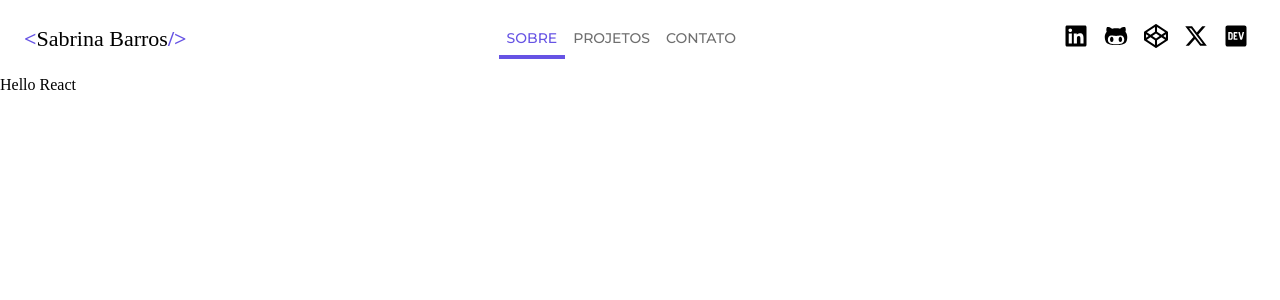
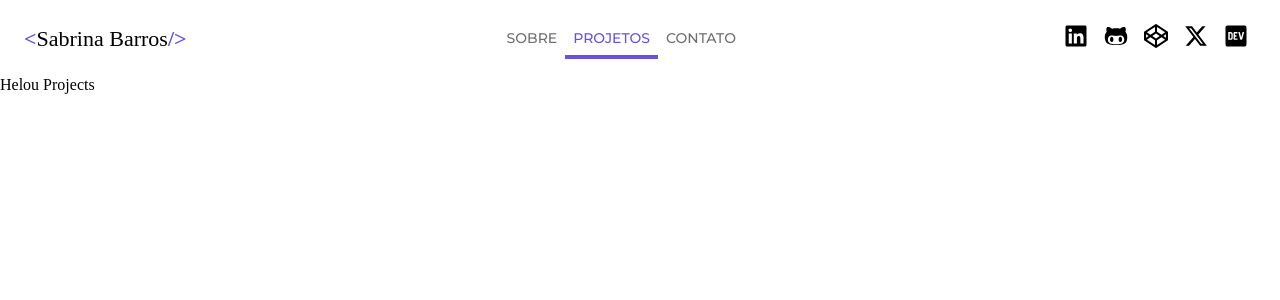
Before and after one commit to SabrinaBarros/sabrinabarros.github.io, a React (Vite) app in the folder vite-project/: page /projetos in a window 1280 px wide. Shown: the top 300 px of the page. Built offline with nearby package versions, Linux system fonts and the light colour scheme; a web font is replaced by a local one.

Commit message:
feat: add react router

```diff
--- a/vite-project/package.json
+++ b/vite-project/package.json
@@ -11,7 +11,8 @@
   },
   "dependencies": {
     "react": "^18.2.0",
-    "react-dom": "^18.2.0"
+    "react-dom": "^18.2.0",
+    "react-router-dom": "^6.22.3"
   },
   "devDependencies": {
     "@types/react": "^18.2.64",
--- a/vite-project/src/App.jsx
+++ b/vite-project/src/App.jsx
@@ -1,11 +1,20 @@
 import Header from './components/Header/Header.jsx'
+import About from './views/About/About.jsx'
+import Projects from './views/Projects/Projects.jsx'
+import {Routes, Route} from "react-router-dom"
 
 const App = () => {
 
   return (
     <>
-    <Header />
-      Hello React
+      <Header />
+
+      <main>
+        <Routes>
+          <Route path="/" element={<About/>}/>
+          <Route path="/projetos" element={<Projects/>}/>
+        </Routes>
+      </main>
     </>
   )
 }
--- a/vite-project/src/components/Header/Header.jsx
+++ b/vite-project/src/components/Header/Header.jsx
@@ -1,26 +1,27 @@
-import './header.css';
+import './header.css'
+import {NavLink} from "react-router-dom"
 
 const Header = () => {
 
   return (
-    <header class="header">
+    <header className="header">
 
-      <a href="index.html" class="header__logo"><b>&lt;</b>Sabrina Barros<b>/&gt;</b></a>
+      <a href="index.html" className="header__logo"><b>&lt;</b>Sabrina Barros<b>/&gt;</b></a>
 
       <nav>
-        <ul class="header__menu">
-          <li class="menu__item"><a title="Sobre" href="index.html" class="menu__item__link menu__item__link--current">Sobre</a></li>
-          <li class="menu__item"><a title="Projetos" href="projetos.html" class="menu__item__link">Projetos</a></li>
-          <li class="menu__item"><a title="Contato" href="contato.html" class="menu__item__link">Contato</a></li>
+        <ul className="header__menu">
+          <li className="menu__item"><NavLink to="/" title="Sobre" className={({isActive}) => isActive ? 'menu__item__link menu__item__link--current' : 'menu__item__link'}>Sobre</NavLink></li>
+          <li className="menu__item"><NavLink to="/projetos" title="Projetos" className={({isActive}) => isActive ? 'menu__item__link menu__item__link--current' : 'menu__item__link'}>Projetos</NavLink></li>
+          <li className="menu__item"><NavLink to="/contato" title="Contato" className={({isActive}) => isActive ? 'menu__item__link menu__item__link--current' : 'menu__item__link'}>Contato</NavLink></li>
         </ul>
       </nav>
 
-      <ul class="social-list">
-        <li class="social-item"><a title="Linkedin" target="_blank" href="https://www.linkedin.com/in/saazbarros/"><svg width="24" height="24" xmlns="http://www.w3.org/2000/svg" viewBox="0 0 448 512"><path d="M416 32H31.9C14.3 32 0 46.5 0 64.3v383.4C0 465.5 14.3 480 31.9 480H416c17.6 0 32-14.5 32-32.3V64.3c0-17.8-14.4-32.3-32-32.3zM135.4 416H69V202.2h66.5V416zm-33.2-243c-21.3 0-38.5-17.3-38.5-38.5S80.9 96 102.2 96c21.2 0 38.5 17.3 38.5 38.5 0 21.3-17.2 38.5-38.5 38.5zm282.1 243h-66.4V312c0-24.8-.5-56.7-34.5-56.7-34.6 0-39.9 27-39.9 54.9V416h-66.4V202.2h63.7v29.2h.9c8.9-16.8 30.6-34.5 62.9-34.5 67.2 0 79.7 44.3 79.7 101.9V416z"/></svg></a></li>
-        <li class="social-item"><a title="GitHub" target="_blank" href="https://github.com/SabrinaBarros"><svg width="24" height="24" xmlns="http://www.w3.org/2000/svg" viewBox="0 0 480 512"><path d="M186.1 328.7c0 20.9-10.9 55.1-36.7 55.1s-36.7-34.2-36.7-55.1 10.9-55.1 36.7-55.1 36.7 34.2 36.7 55.1zM480 278.2c0 31.9-3.2 65.7-17.5 95-37.9 76.6-142.1 74.8-216.7 74.8-75.8 0-186.2 2.7-225.6-74.8-14.6-29-20.2-63.1-20.2-95 0-41.9 13.9-81.5 41.5-113.6-5.2-15.8-7.7-32.4-7.7-48.8 0-21.5 4.9-32.3 14.6-51.8 45.3 0 74.3 9 108.8 36 29-6.9 58.8-10 88.7-10 27 0 54.2 2.9 80.4 9.2 34-26.7 63-35.2 107.8-35.2 9.8 19.5 14.6 30.3 14.6 51.8 0 16.4-2.6 32.7-7.7 48.2 27.5 32.4 39 72.3 39 114.2zm-64.3 50.5c0-43.9-26.7-82.6-73.5-82.6-18.9 0-37 3.4-56 6-14.9 2.3-29.8 3.2-45.1 3.2-15.2 0-30.1-.9-45.1-3.2-18.7-2.6-37-6-56-6-46.8 0-73.5 38.7-73.5 82.6 0 87.8 80.4 101.3 150.4 101.3h48.2c70.3 0 150.6-13.4 150.6-101.3zm-82.6-55.1c-25.8 0-36.7 34.2-36.7 55.1s10.9 55.1 36.7 55.1 36.7-34.2 36.7-55.1-10.9-55.1-36.7-55.1z"/></svg></a></li>
-        <li class="social-item"><a title="CodePen" target="_blank" href="https://codepen.io/SabrinaBarros"><svg width="24" height="24" xmlns="http://www.w3.org/2000/svg" viewBox="0 0 512 512"><path d="M502.3 159.7l-234-156c-8-4.9-16.5-5-24.6 0l-234 156C3.7 163.7 0 170.8 0 178v156c0 7.1 3.7 14.3 9.7 18.3l234 156c8 4.9 16.5 5 24.6 0l234-156c6-4 9.7-11.1 9.7-18.3V178c0-7.1-3.7-14.3-9.7-18.3zM278 63.1l172.3 114.9-76.9 51.4L278 165.7V63.1zm-44 0v102.6l-95.4 63.7-76.9-51.4L234 63.1zM44 219.1l55.1 36.9L44 292.8v-73.7zm190 229.7L61.7 334l76.9-51.4L234 346.3v102.6zm22-140.9l-77.7-52 77.7-52 77.7 52-77.7 52zm22 140.9V346.3l95.4-63.7 76.9 51.4L278 448.8zm190-156l-55.1-36.9L468 219.1v73.7z"/></svg></a></li>
-        <li class="social-item"><a title="X | Twitter" target="_blank" href="https://twitter.com/SabrnaBarrosDev"><svg width="24" height="24" xmlns="http://www.w3.org/2000/svg" viewBox="0 0 512 512"><path d="M389.2 48h70.6L305.6 224.2 487 464H345L233.7 318.6 106.5 464H35.8L200.7 275.5 26.8 48H172.4L272.9 180.9 389.2 48zM364.4 421.8h39.1L151.1 88h-42L364.4 421.8z"/></svg></a></li>
-        <li class="social-item"><a title="Dev.to" target="_blank" href="https://dev.to/sabrinabarros" ><svg width="24" height="24" xmlns="http://www.w3.org/2000/svg" viewBox="0 0 448 512"><path d="M120.1 208.3c-3.9-2.9-7.8-4.4-11.7-4.4H91v104.5h17.5c3.9 0 7.8-1.5 11.7-4.4 3.9-2.9 5.8-7.3 5.8-13.1v-69.7c0-5.8-2-10.2-5.8-13.1zM404.1 32H43.9C19.7 32 .1 51.6 0 75.8v360.4C.1 460.4 19.7 480 43.9 480h360.2c24.2 0 43.8-19.6 43.9-43.8V75.8c-.1-24.2-19.7-43.8-43.9-43.8zM154.2 291.2c0 18.8-11.6 47.3-48.4 47.3h-46.4V173h47.4c35.4 0 47.4 28.5 47.4 47.3l0 70.9zm100.7-88.7H201.6v38.4h32.6v29.6H201.6v38.4h53.3v29.6h-62.2c-11.2 .3-20.4-8.5-20.7-19.7V193.7c-.3-11.2 8.6-20.4 19.7-20.7h63.2l0 29.5zm103.6 115.3c-13.2 30.8-36.9 24.6-47.4 0l-38.5-144.8h32.6l29.7 113.7 29.6-113.7h32.6l-38.5 144.8z"/></svg></a></li>
+      <ul className="social-list">
+        <li className="social-item"><a title="Linkedin" target="_blank" href="https://www.linkedin.com/in/saazbarros/"><svg width="24" height="24" xmlns="http://www.w3.org/2000/svg" viewBox="0 0 448 512"><path d="M416 32H31.9C14.3 32 0 46.5 0 64.3v383.4C0 465.5 14.3 480 31.9 480H416c17.6 0 32-14.5 32-32.3V64.3c0-17.8-14.4-32.3-32-32.3zM135.4 416H69V202.2h66.5V416zm-33.2-243c-21.3 0-38.5-17.3-38.5-38.5S80.9 96 102.2 96c21.2 0 38.5 17.3 38.5 38.5 0 21.3-17.2 38.5-38.5 38.5zm282.1 243h-66.4V312c0-24.8-.5-56.7-34.5-56.7-34.6 0-39.9 27-39.9 54.9V416h-66.4V202.2h63.7v29.2h.9c8.9-16.8 30.6-34.5 62.9-34.5 67.2 0 79.7 44.3 79.7 101.9V416z"/></svg></a></li>
+        <li className="social-item"><a title="GitHub" target="_blank" href="https://github.com/SabrinaBarros"><svg width="24" height="24" xmlns="http://www.w3.org/2000/svg" viewBox="0 0 480 512"><path d="M186.1 328.7c0 20.9-10.9 55.1-36.7 55.1s-36.7-34.2-36.7-55.1 10.9-55.1 36.7-55.1 36.7 34.2 36.7 55.1zM480 278.2c0 31.9-3.2 65.7-17.5 95-37.9 76.6-142.1 74.8-216.7 74.8-75.8 0-186.2 2.7-225.6-74.8-14.6-29-20.2-63.1-20.2-95 0-41.9 13.9-81.5 41.5-113.6-5.2-15.8-7.7-32.4-7.7-48.8 0-21.5 4.9-32.3 14.6-51.8 45.3 0 74.3 9 108.8 36 29-6.9 58.8-10 88.7-10 27 0 54.2 2.9 80.4 9.2 34-26.7 63-35.2 107.8-35.2 9.8 19.5 14.6 30.3 14.6 51.8 0 16.4-2.6 32.7-7.7 48.2 27.5 32.4 39 72.3 39 114.2zm-64.3 50.5c0-43.9-26.7-82.6-73.5-82.6-18.9 0-37 3.4-56 6-14.9 2.3-29.8 3.2-45.1 3.2-15.2 0-30.1-.9-45.1-3.2-18.7-2.6-37-6-56-6-46.8 0-73.5 38.7-73.5 82.6 0 87.8 80.4 101.3 150.4 101.3h48.2c70.3 0 150.6-13.4 150.6-101.3zm-82.6-55.1c-25.8 0-36.7 34.2-36.7 55.1s10.9 55.1 36.7 55.1 36.7-34.2 36.7-55.1-10.9-55.1-36.7-55.1z"/></svg></a></li>
+        <li className="social-item"><a title="CodePen" target="_blank" href="https://codepen.io/SabrinaBarros"><svg width="24" height="24" xmlns="http://www.w3.org/2000/svg" viewBox="0 0 512 512"><path d="M502.3 159.7l-234-156c-8-4.9-16.5-5-24.6 0l-234 156C3.7 163.7 0 170.8 0 178v156c0 7.1 3.7 14.3 9.7 18.3l234 156c8 4.9 16.5 5 24.6 0l234-156c6-4 9.7-11.1 9.7-18.3V178c0-7.1-3.7-14.3-9.7-18.3zM278 63.1l172.3 114.9-76.9 51.4L278 165.7V63.1zm-44 0v102.6l-95.4 63.7-76.9-51.4L234 63.1zM44 219.1l55.1 36.9L44 292.8v-73.7zm190 229.7L61.7 334l76.9-51.4L234 346.3v102.6zm22-140.9l-77.7-52 77.7-52 77.7 52-77.7 52zm22 140.9V346.3l95.4-63.7 76.9 51.4L278 448.8zm190-156l-55.1-36.9L468 219.1v73.7z"/></svg></a></li>
+        <li className="social-item"><a title="X | Twitter" target="_blank" href="https://twitter.com/SabrnaBarrosDev"><svg width="24" height="24" xmlns="http://www.w3.org/2000/svg" viewBox="0 0 512 512"><path d="M389.2 48h70.6L305.6 224.2 487 464H345L233.7 318.6 106.5 464H35.8L200.7 275.5 26.8 48H172.4L272.9 180.9 389.2 48zM364.4 421.8h39.1L151.1 88h-42L364.4 421.8z"/></svg></a></li>
+        <li className="social-item"><a title="Dev.to" target="_blank" href="https://dev.to/sabrinabarros" ><svg width="24" height="24" xmlns="http://www.w3.org/2000/svg" viewBox="0 0 448 512"><path d="M120.1 208.3c-3.9-2.9-7.8-4.4-11.7-4.4H91v104.5h17.5c3.9 0 7.8-1.5 11.7-4.4 3.9-2.9 5.8-7.3 5.8-13.1v-69.7c0-5.8-2-10.2-5.8-13.1zM404.1 32H43.9C19.7 32 .1 51.6 0 75.8v360.4C.1 460.4 19.7 480 43.9 480h360.2c24.2 0 43.8-19.6 43.9-43.8V75.8c-.1-24.2-19.7-43.8-43.9-43.8zM154.2 291.2c0 18.8-11.6 47.3-48.4 47.3h-46.4V173h47.4c35.4 0 47.4 28.5 47.4 47.3l0 70.9zm100.7-88.7H201.6v38.4h32.6v29.6H201.6v38.4h53.3v29.6h-62.2c-11.2 .3-20.4-8.5-20.7-19.7V193.7c-.3-11.2 8.6-20.4 19.7-20.7h63.2l0 29.5zm103.6 115.3c-13.2 30.8-36.9 24.6-47.4 0l-38.5-144.8h32.6l29.7 113.7 29.6-113.7h32.6l-38.5 144.8z"/></svg></a></li>
       </ul>
 
     </header>
--- a/vite-project/src/main.jsx
+++ b/vite-project/src/main.jsx
@@ -1,9 +1,12 @@
 import React from 'react'
 import ReactDOM from 'react-dom/client'
 import App from './App.jsx'
+import {BrowserRouter} from "react-router-dom"
 
 ReactDOM.createRoot(document.getElementById('root')).render(
   <React.StrictMode>
-    <App />
+    <BrowserRouter>
+      <App />
+    </BrowserRouter>
   </React.StrictMode>,
 )
--- /dev/null
+++ b/vite-project/src/views/About/About.jsx
@@ -0,0 +1,10 @@
+const About = () => {
+
+  return (
+    <>
+    Helou
+    </>
+  )
+}
+
+export default About
--- /dev/null
+++ b/vite-project/src/views/Projects/Projects.jsx
@@ -0,0 +1,10 @@
+const Projects = () => {
+
+  return (
+    <>
+      Helou Projects
+    </>
+  )
+}
+
+export default Projects
```
Also changed, not shown: vite-project/src/views/About/about.css (added), 1 other file (tests, documents, lock files or other folders).
